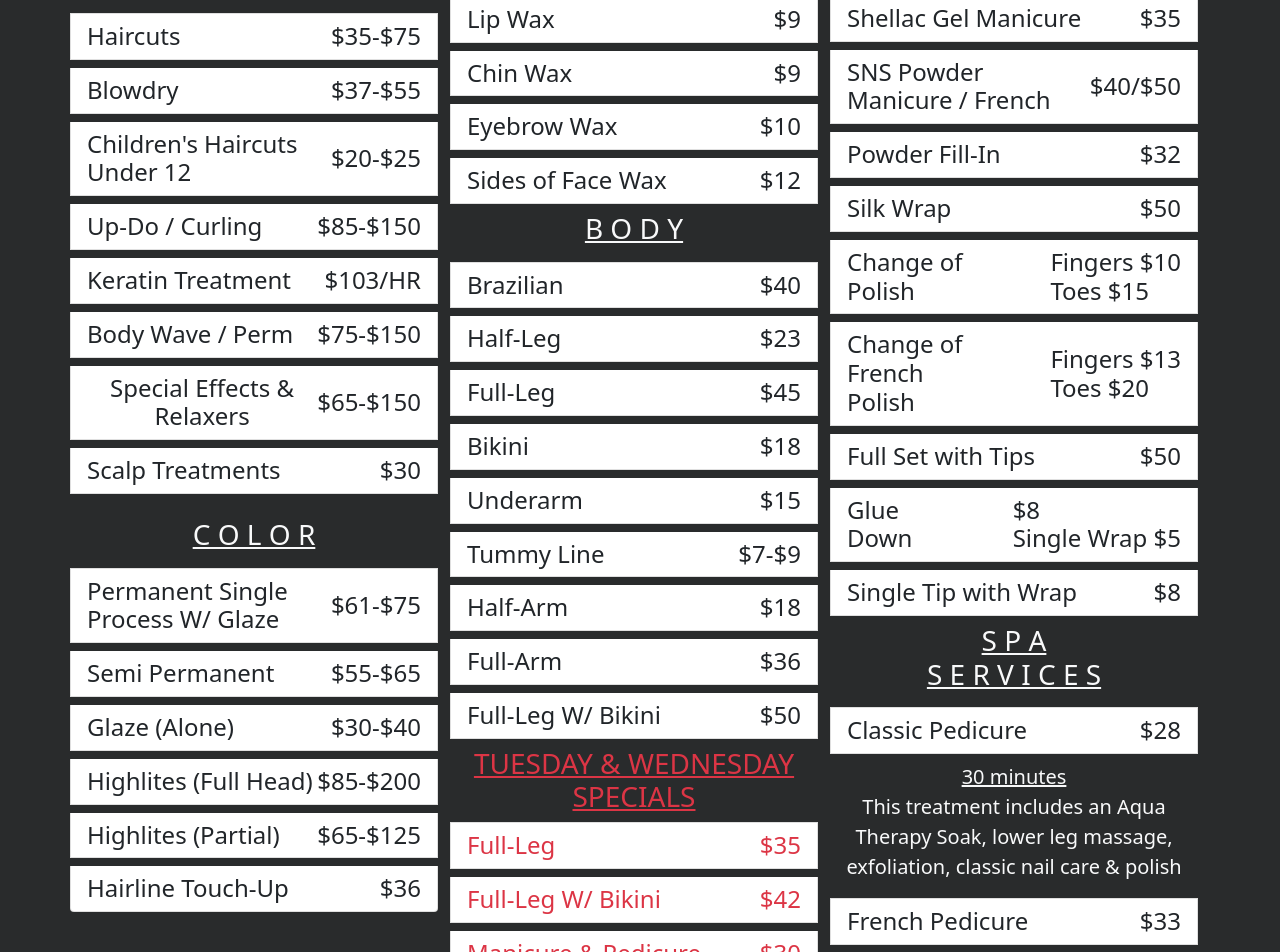
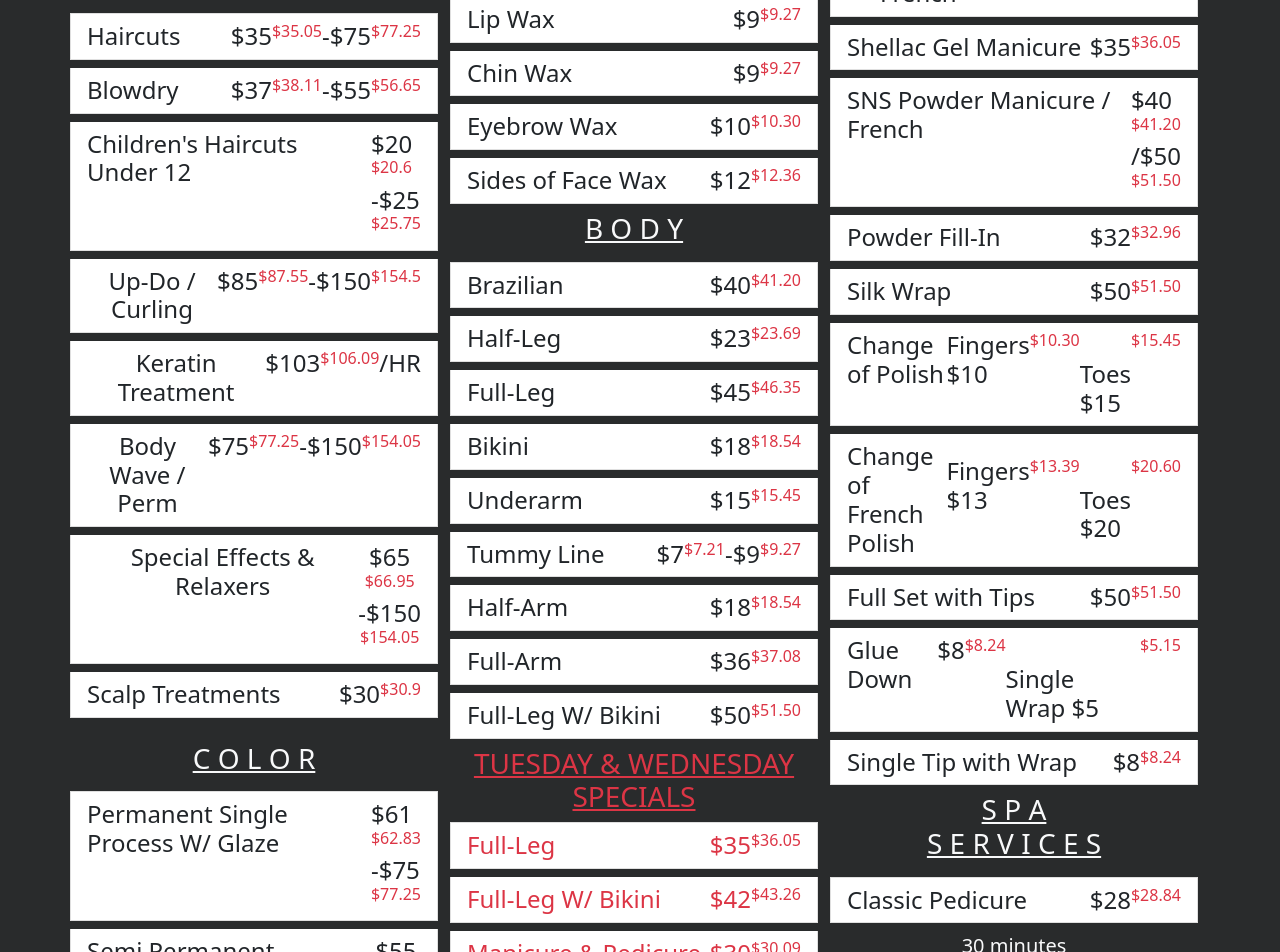
Before and after one commit to RMottola68/lpco-web, a React (Create React App) app: page /Services in a window 1280 px wide. Shown: the part 500-1452 px from the top of the page. Built offline with nearby package versions, Linux system fonts and the light colour scheme.

Commit message:
added CC prices, need to organize grid spacing

```diff
--- a/src/Services.js
+++ b/src/Services.js
@@ -17,64 +17,64 @@ const Services = (props) => {
                         <h3 className={'text-decoration-underline list-group'}>H A I R S T Y L E</h3>
                         <p className={'my-0'}>(Includes Blowdry)</p>
                         <p className={'mt-0'}>(Prices Vary on Detailed Designs, Longer Length of Hair, and Designer's Time)</p>
-                        <h4 className={'d-flex justify-content-between list-group-item'}>Haircuts<span className={''}>$35-$75</span></h4>
-                        <h4 className={'d-flex justify-content-between list-group-item'}>Blowdry<span className={''}>$37-$55</span></h4>
-                        <h4 className={'d-flex justify-content-between text-start list-group-item'}>Children's Haircuts Under 12<span className={'my-auto align-text-start'}>$20-$25</span></h4>
-                        <h4 className={'d-flex justify-content-between list-group-item'}>Up-Do / Curling<span className={''}>$85-$150</span></h4>
-                        <h4 className={'d-flex justify-content-between list-group-item'}>Keratin Treatment<span className={''}>$103/HR</span></h4>
-                        <h4 className={'d-flex justify-content-between list-group-item'}>Body Wave / Perm <span className={''}>$75-$150</span></h4>
-                        <h4 className={'d-flex justify-content-between list-group-item'}>Special Effects & Relaxers<span className={'my-auto'}>$65-$150</span></h4>
-                        <h4 className={'d-flex justify-content-between list-group-item'}>Scalp Treatments<span className={''}>$30</span></h4>
+                        <h4 className={'d-flex justify-content-between align-center list-group-item'}>Haircuts<span className={'d-flex'}>$35<h6 className={'text-danger'}>$35.05</h6>-$75<h6 className={'text-danger'}>$77.25</h6></span></h4>
+                        <h4 className={'d-flex justify-content-between list-group-item'}>Blowdry<span className={'d-flex'}>$37<h6 className={'text-danger'}>$38.11</h6>-$55<h6 className={'text-danger'}>$56.65</h6></span></h4>
+                        <h4 className={'d-flex justify-content-between text-start list-group-item'}>Children's Haircuts Under 12<span className={'my-auto align-text-start'}>$20<h6 className={'text-danger'}>$20.6</h6>-$25<h6 className={'text-danger'}>$25.75</h6></span></h4>
+                        <h4 className={'d-flex justify-content-between list-group-item'}>Up-Do / Curling<span className={'d-flex'}>$85<h6 className={'text-danger'}>$87.55</h6>-$150<h6 className={'text-danger'}>$154.5</h6></span></h4>
+                        <h4 className={'d-flex justify-content-between list-group-item'}>Keratin Treatment<span className={'d-flex'}>$103<h6 className={'text-danger'}>$106.09</h6>/HR</span></h4>
+                        <h4 className={'d-flex justify-content-between list-group-item'}>Body Wave / Perm <span className={'d-flex'}>$75<h6 className={'text-danger'}>$77.25</h6>-$150<h6 className={'text-danger'}>$154.05</h6></span></h4>
+                        <h4 className={'d-flex justify-content-between list-group-item'}>Special Effects & Relaxers<span className={'my-auto'}>$65<h6 className={'text-danger'}>$66.95</h6>-$150<h6 className={'text-danger'}>$154.05</h6></span></h4>
+                        <h4 className={'d-flex justify-content-between list-group-item'}>Scalp Treatments<span className={'d-flex'}>$30<h6 className={'text-danger'}>$30.9</h6></span></h4>
                         <h3 className={'text-decoration-underline mt-3 list-group pb-3'}>C O L O R</h3>
-                        <h4 className={'d-flex justify-content-between text-start list-group-item'}>Permanent Single Process W/ Glaze<div className={'my-auto'}>$61-$75</div></h4>
-                        <h4 className={'d-flex justify-content-between list-group-item'}>Semi Permanent<span className={'justify-content-between'}>$55-$65</span></h4>
-                        <h4 className={'d-flex justify-content-between list-group-item'}>Glaze (Alone)<span className={'justify-content-between'}>$30-$40</span></h4>
-                        <h4 className={'d-flex justify-content-between list-group-item'}>Highlites (Full Head)<span className={'justify-content-between my-auto'}>$85-$200</span></h4>
-                        <h4 className={'d-flex justify-content-between list-group-item'}>Highlites (Partial)<span className={'justify-content-between'}>$65-$125</span></h4>
-                        <h4 className={'d-flex justify-content-between list-group-item'}>Hairline Touch-Up<span className={'justify-content-between'}>$36</span></h4>
+                        <h4 className={'d-flex justify-content-between text-start list-group-item'}>Permanent Single Process W/ Glaze<div className={'my-auto'}>$61<h6 className={'text-danger'}>$62.83</h6>-$75<h6 className={'text-danger'}>$77.25</h6></div></h4>
+                        <h4 className={'d-flex justify-content-between list-group-item'}>Semi Permanent<span className={'justify-content-between'}>$55<h6 className={'text-danger'}>$56.65</h6>-$65<h6 className={'text-danger'}>$66.95</h6></span></h4>
+                        <h4 className={'d-flex justify-content-between list-group-item'}>Glaze (Alone)<span className={'justify-content-between'}>$30<h6 className={'text-danger'}>$30.9</h6>-$40<h6 className={'text-danger'}>$41.2</h6></span></h4>
+                        <h4 className={'d-flex justify-content-between list-group-item'}>Highlites (Full Head)<span className={'justify-content-between my-auto'}>$85<h6 className={'text-danger'}>$87.55</h6>-$200<h6 className={'text-danger'}>$206</h6></span></h4>
+                        <h4 className={'d-flex justify-content-between list-group-item'}>Highlites (Partial)<span className={'justify-content-between'}>$65<h6 className={'text-danger'}>$66.95</h6>-$125<h6 className={'text-danger'}>$206</h6></span></h4>
+                        <h4 className={'d-flex justify-content-between list-group-item'}>Hairline Touch-Up<span className={'justify-content-between'}>$36<h6 className={'text-danger'}>$37.08</h6></span></h4>
                     </ul>
                     <ul className={'col-12 col-lg-4 list-group'}><h2 className={'border-bottom'}>Hair Removal</h2>
-                    <h4 className={'d-flex justify-content-between list-group-item'}>Threading<span className={''}>$12-$30</span></h4>
+                    <h4 className={'d-flex justify-content-between list-group-item'}>Threading<span className={'d-flex'}>$12<h6 className={'text-danger'}>$12.36</h6>-$30<h6 className={'text-danger'}>$30.9</h6></span></h4>
                         <h3 className={'text-decoration-underline list-group pb-3'}>F A C E</h3>
-                        <h4 className={'d-flex justify-content-between list-group-item'}>Lip Wax<span className={''}>$9</span></h4>
-                        <h4 className={'d-flex justify-content-between list-group-item'}>Chin Wax<span className={''}>$9</span></h4>
-                        <h4 className={'d-flex justify-content-between list-group-item'}>Eyebrow Wax<span className={''}>$10</span></h4>
-                        <h4 className={'d-flex justify-content-between list-group-item'}>Sides of Face Wax<span className={''}>$12</span></h4>
+                        <h4 className={'d-flex justify-content-between list-group-item'}>Lip Wax<span className={'d-flex'}>$9<h6 className={'text-danger'}>$9.27</h6></span></h4>
+                        <h4 className={'d-flex justify-content-between list-group-item'}>Chin Wax<span className={'d-flex'}>$9<h6 className={'text-danger'}>$9.27</h6></span></h4>
+                        <h4 className={'d-flex justify-content-between list-group-item'}>Eyebrow Wax<span className={'d-flex'}>$10<h6 className={'text-danger'}>$10.30</h6></span></h4>
+                        <h4 className={'d-flex justify-content-between list-group-item'}>Sides of Face Wax<span className={'d-flex'}>$12<h6 className={'text-danger'}>$12.36</h6></span></h4>
                         <h3 className={'text-decoration-underline list-group pb-3'}>B O D Y</h3>
-                        <h4 className={'d-flex justify-content-between list-group-item'}>Brazilian<span className={''}>$40</span></h4>
-                        <h4 className={'d-flex justify-content-between list-group-item'}>Half-Leg<span className={''}>$23</span></h4>
-                        <h4 className={'d-flex justify-content-between list-group-item'}>Full-Leg<span className={''}>$45</span></h4>
-                        <h4 className={'d-flex justify-content-between list-group-item'}>Bikini<span className={''}>$18</span></h4>
-                        <h4 className={'d-flex justify-content-between list-group-item'}>Underarm<span className={''}>$15</span></h4>
-                        <h4 className={'d-flex justify-content-between list-group-item'}>Tummy Line<span className={''}>$7-$9</span></h4>
-                        <h4 className={'d-flex justify-content-between list-group-item'}>Half-Arm<span className={''}>$18</span></h4>
-                        <h4 className={'d-flex justify-content-between list-group-item'}>Full-Arm<span className={''}>$36</span></h4>
-                        <h4 className={'d-flex justify-content-between list-group-item'}>Full-Leg W/ Bikini<span className={''}>$50</span></h4>
+                        <h4 className={'d-flex justify-content-between list-group-item'}>Brazilian<span className={'d-flex'}>$40<h6 className={'text-danger'}>$41.20</h6></span></h4>
+                        <h4 className={'d-flex justify-content-between list-group-item'}>Half-Leg<span className={'d-flex'}>$23<h6 className={'text-danger'}>$23.69</h6></span></h4>
+                        <h4 className={'d-flex justify-content-between list-group-item'}>Full-Leg<span className={'d-flex'}>$45<h6 className={'text-danger'}>$46.35</h6></span></h4>
+                        <h4 className={'d-flex justify-content-between list-group-item'}>Bikini<span className={'d-flex'}>$18<h6 className={'text-danger'}>$18.54</h6></span></h4>
+                        <h4 className={'d-flex justify-content-between list-group-item'}>Underarm<span className={'d-flex'}>$15<h6 className={'text-danger'}>$15.45</h6></span></h4>
+                        <h4 className={'d-flex justify-content-between list-group-item'}>Tummy Line<span className={'d-flex'}>$7<h6 className={'text-danger'}>$7.21</h6>-$9<h6 className={'text-danger'}>$9.27</h6></span></h4>
+                        <h4 className={'d-flex justify-content-between list-group-item'}>Half-Arm<span className={'d-flex'}>$18<h6 className={'text-danger'}>$18.54</h6></span></h4>
+                        <h4 className={'d-flex justify-content-between list-group-item'}>Full-Arm<span className={'d-flex'}>$36<h6 className={'text-danger'}>$37.08</h6></span></h4>
+                        <h4 className={'d-flex justify-content-between list-group-item'}>Full-Leg W/ Bikini<span className={'d-flex'}>$50<h6 className={'text-danger'}>$51.50</h6></span></h4>
 
                         <h3 className={'text-decoration-underline text-danger'}>TUESDAY & WEDNESDAY SPECIALS</h3>
-                        <h4 className={'d-flex justify-content-between text-danger list-group-item'}>Full-Leg<span className={''}>$35</span></h4>
-                        <h4 className={'d-flex justify-content-between text-danger list-group-item'}>Full-Leg W/ Bikini<span className={''}>$42</span></h4>
-                        <h4 className={'d-flex justify-content-between text-danger list-group-item'}>Manicure & Pedicure<span className={''}>$30</span></h4>
+                        <h4 className={'d-flex justify-content-between text-danger list-group-item'}>Full-Leg<span className={'d-flex'}>$35<h6 className={'text-danger'}>$36.05</h6></span></h4>
+                        <h4 className={'d-flex justify-content-between text-danger list-group-item'}>Full-Leg W/ Bikini<span className={'d-flex'}>$42<h6 className={'text-danger'}>$43.26</h6></span></h4>
+                        <h4 className={'d-flex justify-content-between text-danger list-group-item'}>Manicure & Pedicure<span className={'d-flex'}>$30<h6 className={'text-danger'}>$30.09</h6></span></h4>
                     </ul>
                     <ul className={'col-12 col-lg-4 list-group'}><h2 className={'border-bottom'}>Manicure & Pedicure</h2>
                         <h3 className={'text-decoration-underline list-group pb-3'}>F I N G E R N A I L S</h3>
-                        <h4 className={'d-flex justify-content-between list-group-item'}>Manicure / French<span className={''}>$15/$18</span></h4>
-                        <h4 className={'d-flex justify-content-between list-group-item'}>Shellac Gel Manicure<span className={''}>$35</span></h4>
-                        <h4 className={'d-flex justify-content-between text-start list-group-item'}>SNS Powder Manicure / French<span className={'my-auto'}>$40/$50</span></h4>
-                        <h4 className={'d-flex justify-content-between list-group-item'}>Powder Fill-In<span className={''}>$32</span></h4>
-                        <h4 className={'d-flex justify-content-between list-group-item'}>Silk Wrap<span className={''}>$50</span></h4>
-                        <h4 className={'d-flex justify-content-between text-start list-group-item'}>Change of Polish<span className={'d-flex justify-content-end w-100'}>Fingers $10 <br></br>Toes $15</span></h4>
-                        <h4 className={'d-flex justify-content-between text-start list-group-item'}>Change of French Polish<span className={'d-flex justify-content-end w-100 my-auto'}>Fingers $13 <br></br>Toes $20</span></h4>
-                        <h4 className={'d-flex justify-content-between list-group-item'}>Full Set with Tips<span className={''}>$50</span></h4>
-                        <h4 className={'d-flex justify-content-between text-start list-group-item'}>Glue Down<span className={'d-flex justify-content-end w-100'}>$8 <br/>Single Wrap $5</span></h4>
-                        <h4 className={'d-flex justify-content-between list-group-item'}>Single Tip with Wrap<span className={''}>$8</span></h4>
+                        <h4 className={'d-flex justify-content-between list-group-item'}>Manicure / French<span className={'d-flex'}>$15<h6 className={'text-danger'}>$15.45</h6>/$18<h6 className={'text-danger'}>$18.54</h6></span></h4>
+                        <h4 className={'d-flex justify-content-between list-group-item'}>Shellac Gel Manicure<span className={'d-flex'}>$35<h6 className={'text-danger'}>$36.05</h6></span></h4>
+                        <h4 className={'d-flex justify-content-between text-start list-group-item'}>SNS Powder Manicure / French<span className={'my-auto'}>$40<h6 className={'text-danger'}>$41.20</h6>/$50<h6 className={'text-danger'}>$51.50</h6></span></h4>
+                        <h4 className={'d-flex justify-content-between list-group-item'}>Powder Fill-In<span className={'d-flex'}>$32<h6 className={'text-danger'}>$32.96</h6></span></h4>
+                        <h4 className={'d-flex justify-content-between list-group-item'}>Silk Wrap<span className={'d-flex'}>$50<h6 className={'text-danger'}>$51.50</h6></span></h4>
+                        <h4 className={'d-flex justify-content-between text-start list-group-item'}>Change of Polish<span className={'d-flex justify-content-end w-100'}>Fingers $10<h6 className={'text-danger'}>$10.30</h6> <br></br>Toes $15<h6 className={'text-danger'}>$15.45</h6></span></h4>
+                        <h4 className={'d-flex justify-content-between text-start list-group-item'}>Change of French Polish<span className={'d-flex justify-content-end w-100 my-auto'}>Fingers $13<h6 className={'text-danger'}>$13.39</h6> <br></br>Toes $20<h6 className={'text-danger'}>$20.60</h6></span></h4>
+                        <h4 className={'d-flex justify-content-between list-group-item'}>Full Set with Tips<span className={'d-flex'}>$50<h6 className={'text-danger'}>$51.50</h6></span></h4>
+                        <h4 className={'d-flex justify-content-between text-start list-group-item'}>Glue Down<span className={'d-flex justify-content-end w-100'}>$8<h6 className={'text-danger'}>$8.24</h6> <br/>Single Wrap $5<h6 className={'text-danger'}>$5.15</h6></span></h4>
+                        <h4 className={'d-flex justify-content-between list-group-item'}>Single Tip with Wrap<span className={'d-flex'}>$8<h6 className={'text-danger'}>$8.24</h6></span></h4>
                         <h3 className={'text-decoration-underline list-group pb-3'}>S P A <br/>S E R V I C E S</h3>
-                        <h4 className={'d-flex justify-content-between list-group-item'}>Classic Pedicure<span className={''}>$28</span></h4>
+                        <h4 className={'d-flex justify-content-between list-group-item'}>Classic Pedicure<span className={'d-flex'}>$28<h6 className={'text-danger'}>$28.84</h6></span></h4>
                         <p className={'fs-5 my-0 text-decoration-underline'}>30 minutes</p>
                         <p className={'fs-5'}>This treatment includes an Aqua Therapy Soak, lower leg massage, exfoliation, classic nail care & polish</p>
-                        <h4 className={'d-flex justify-content-between list-group-item'}>French Pedicure<span className={''}>$33</span></h4>
+                        <h4 className={'d-flex justify-content-between list-group-item'}>French Pedicure<span className={'d-flex'}>$33<h6 className={'text-danger'}>$33.99</h6></span></h4>
 
-                        <h4 className={'d-flex justify-content-between list-group-item'}>Spa Pedicure<span className={''}>$50</span></h4>
+                        <h4 className={'d-flex justify-content-between list-group-item'}>Spa Pedicure<span className={'d-flex'}>$50<h6 className={'text-danger'}>$51.50</h6></span></h4>
                         <p className={'fs-5 my-0 text-decoration-underline'}>45 minutes</p>
                         <p className={'fs-5 my-0'}>Experience the Natural Benefits of a Sea Rock Soak, Alpha Hydroxy Sea Scrub, Hydrating Marine Mask, and a Hot Oil Massage to finish.</p>
                         <p className={'fs-5 my-0 pt-3'}>Finally, if you can, choose your nail color!</p>
```
Also changed, not shown: 1 other file (tests, documents, lock files or other folders).
